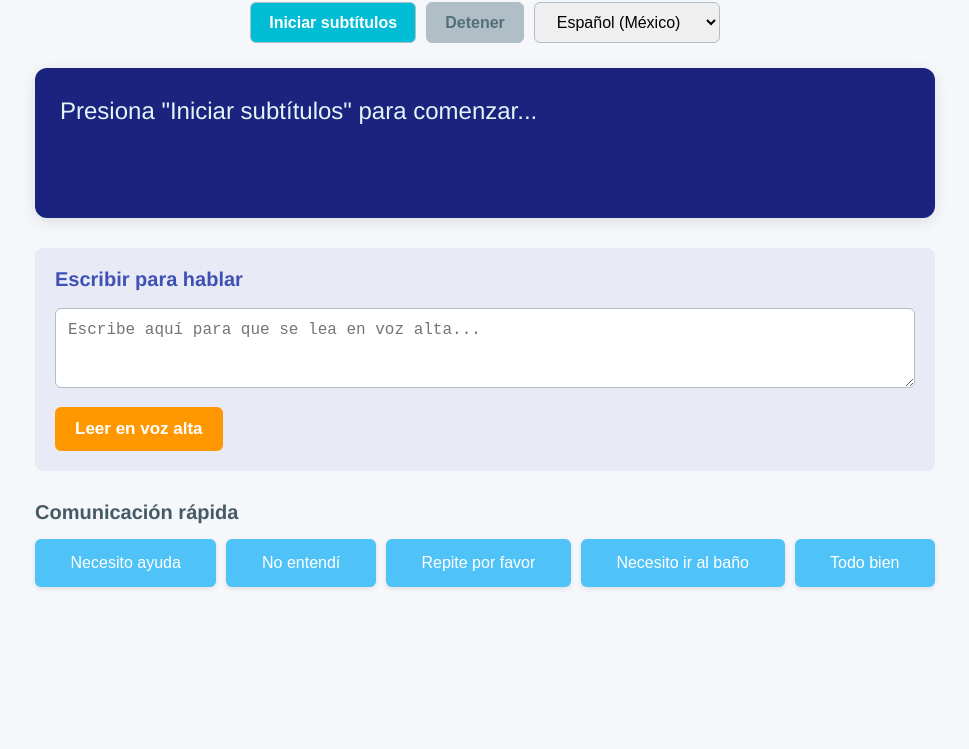
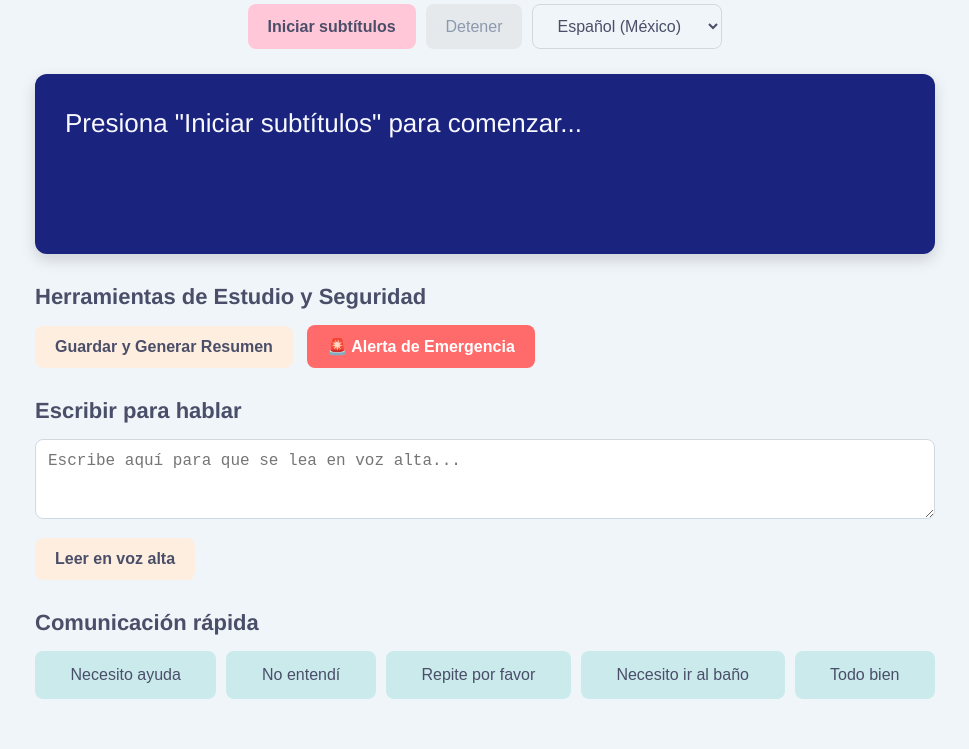
Before and after one commit to tecuanet-debug/smartclass-web, a plain HTML site: page index.html in a window 1280 px wide. Shown: the part 65-814 px from the top of the page, without its empty margins (155-1124 px from the left). Drawn offline with Linux system fonts and the light colour scheme.

Commit message:
Add files via upload

```diff
--- a/index.html
+++ b/index.html
@@ -25,11 +25,19 @@
       <div id="captions" class="caption">Presiona "Iniciar subtítulos" para comenzar...</div>
     </section>
 
+    <section id="tools">
+      <h2>Herramientas de Estudio y Seguridad</h2>
+      <button id="summarizeBtn" disabled>Guardar y Generar Resumen</button>
+      <button id="alertBtn" class="alertBtn">🚨 Alerta de Emergencia</button>
+      <div id="summaryOutput" style="margin-top: 15px;"></div>
+    </section>
+
     <section id="manualInput">
       <h2>Escribir para hablar</h2>
       <textarea id="manualText" placeholder="Escribe aquí para que se lea en voz alta..." rows="3"></textarea>
       <button id="speakManualBtn">Leer en voz alta</button>
     </section>
+
     <section id="quickActions">
       <h2>Comunicación rápida</h2>
       <div class="btnGrid">
--- a/styles.css
+++ b/styles.css
@@ -1,10 +1,10 @@
 /* --- ESTILOS GENERALES Y FUENTES --- */
 body {
-    font-family: 'Helvetica Neue', Arial, sans-serif; /* Fuente moderna y limpia */
+    font-family: 'Helvetica Neue', Arial, sans-serif;
     margin: 0;
     padding: 20px;
-    background: #F5F7FA; /* Fondo Gris Claro/Blanco */
-    color: #455A64; /* Texto General Gris Oscuro */
+    background: #F0F5F9; /* Pastel Gris Claro */
+    color: #4A4E69; /* Gris Púrpura Oscuro */
 }
 
 main {
@@ -18,10 +18,10 @@ header {
 }
 
 header h1 {
-    font-size: 28px;
+    font-size: 30px;
     margin: 0 0 15px 0;
-    color: #1A237E; /* Azul Marino Oscuro */
-    font-weight: 500;
+    color: #8D99AE; /* Pastel Gris Azulado */
+    font-weight: 600;
 }
 
 /* --- CONTROLES SUPERIORES --- */
@@ -29,123 +29,124 @@ header h1 {
     display: flex;
     justify-content: center;
     gap: 10px;
-    margin-bottom: 20px;
+    margin-bottom: 25px;
 }
 
 #controls button, #langSelect {
-    padding: 10px 18px;
+    padding: 12px 20px;
     font-size: 16px;
-    border-radius: 6px;
-    border: 1px solid #B0BEC5; /* Borde gris suave */
+    border-radius: 8px;
+    border: none;
     cursor: pointer;
     transition: background 0.2s, transform 0.1s;
 }
 
-#startBtn, #stopBtn {
-    background: #00BCD4; /* Azul Aqua Brillante */
-    color: white;
-    border-color: #00BCD4;
+#startBtn {
+    background: #FFC7D8; /* Rosa Pastel */
+    color: #4A4E69;
     font-weight: bold;
 }
 
-#stopBtn:disabled {
-    background: #B0BEC5; /* Gris cuando está deshabilitado */
-    border-color: #B0BEC5;
-    color: #546E7A;
+#stopBtn {
+    background: #CBEAEC; /* Aqua Pastel */
+    color: #4A4E69;
 }
 
+#stopBtn:disabled {
+    background: #E5E9EC; /* Gris Pastel cuando está deshabilitado */
+    color: #8D99AE;
+}
 
-/* --- SECCIÓN DE SUBTÍTULOS (LA MÁS IMPORTANTE) --- */
+#langSelect {
+    background: #F0F5F9;
+    border: 1px solid #D1D9E0;
+    color: #4A4E69;
+}
+
+/* --- SECCIÓN DE SUBTÍTULOS (ALTO CONTRASTE) --- */
 #captionsContainer {
-    background: #1A237E; /* Azul Marino Oscuro */
-    color: #E0F7FA; /* Blanco Hielo */
-    padding: 25px;
+    background: #1A237E; /* Azul Marino Oscuro (Alto Contraste) */
+    color: #F8F8FF; /* Blanco Suave */
+    padding: 30px;
     border-radius: 12px;
-    min-height: 100px;
+    min-height: 120px;
     margin-bottom: 30px;
-    box-shadow: 0 4px 15px rgba(0, 0, 0, 0.1); /* Sombra suave */
+    box-shadow: 0 6px 15px rgba(0, 0, 0, 0.15);
 }
 
 .caption {
-    font-size: 24px; /* Un poco más grande para el tablet */
+    font-size: 26px;
     line-height: 1.5;
     font-weight: 300;
 }
 
 
-/* --- SECCIÓN DE ESCRITURA MANUAL --- */
-#manualInput {
+/* --- SECCIONES DE ACCIÓN --- */
+
+#manualInput, #tools, #quickActions {
     margin-bottom: 30px;
-    padding: 20px;
-    background: #E8EAF6; /* Fondo lila muy claro */
-    border-radius: 8px;
 }
 
-#manualInput h2 {
-    font-size: 20px;
-    margin-top: 0;
-    color: #3F51B5; /* Azul índigo */
+h2 {
+    font-size: 22px;
+    margin-bottom: 15px;
+    color: #4A4E69;
 }
 
 #manualText {
     width: 100%;
     padding: 12px;
     margin-bottom: 15px;
-    border: 1px solid #B0BEC5;
-    border-radius: 6px;
+    border: 1px solid #D1D9E0;
+    border-radius: 8px;
     box-sizing: border-box;
     resize: vertical;
     font-size: 16px;
 }
 
-#speakManualBtn {
+#speakManualBtn, #summarizeBtn {
     padding: 12px 20px;
-    font-size: 17px;
-    border-radius: 6px;
-    background: #FF9800; /* Naranja brillante (contraste) */
-    color: #fff;
+    font-size: 16px;
+    border-radius: 8px;
+    background: #FEEEDF; /* Melocotón Pastel */
+    color: #4A4E69;
     border: none;
     font-weight: bold;
     cursor: pointer;
-    transition: background 0.2s, transform 0.1s;
+    margin-right: 10px;
 }
 
-#speakManualBtn:active, .quickBtn:active, #startBtn:active {
-    transform: scale(0.98);
+.alertBtn {
+    padding: 12px 20px;
+    font-size: 16px;
+    border-radius: 8px;
+    background: #FF6B6B; /* Rojo de Alerta */
+    color: white;
+    border: none;
+    font-weight: bold;
+    cursor: pointer;
 }
 
-
-/* --- SECCIÓN DE COMUNICACIÓN RÁPIDA --- */
-#quickActions {
-    margin-bottom: 20px;
-}
-
-#quickActions h2 {
-    font-size: 20px;
-    margin-bottom: 15px;
-    color: #455A64;
-}
-
+/* Botones Rápidos */
 .btnGrid {
     display: flex;
     flex-wrap: wrap;
     gap: 10px;
-    justify-content: flex-start; /* Alinear a la izquierda */
+    justify-content: flex-start;
 }
 
 .quickBtn {
     padding: 15px 20px;
     font-size: 16px;
-    border-radius: 6px;
-    background: #4FC3F7; /* Azul Medio Suave */
-    color: white;
+    border-radius: 8px;
+    background: #CBEAEC; /* Aqua Pastel */
+    color: #4A4E69;
     border: none;
     min-width: 140px;
-    flex-grow: 1; /* Permitir que crezcan un poco para llenar el espacio */
-    box-shadow: 0 2px 5px rgba(0, 0, 0, 0.1);
-    transition: background 0.2s;
+    flex-grow: 1;
 }
 
-.quickBtn:hover {
-    background: #29B6F6; /* Un poco más oscuro al pasar el ratón */
+/* Efectos de Presionar */
+button:active {
+    transform: scale(0.98);
 }
```
Also changed, not shown: caption.js (+85 -34 lines).
